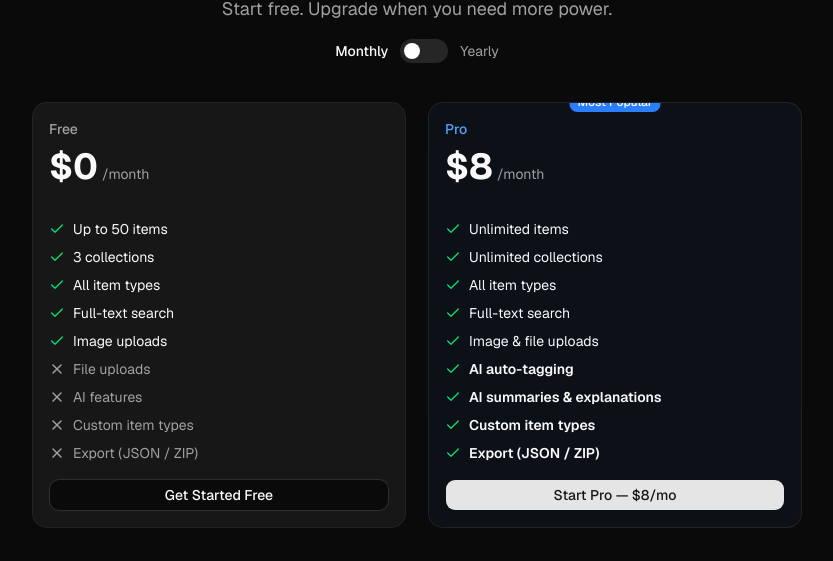
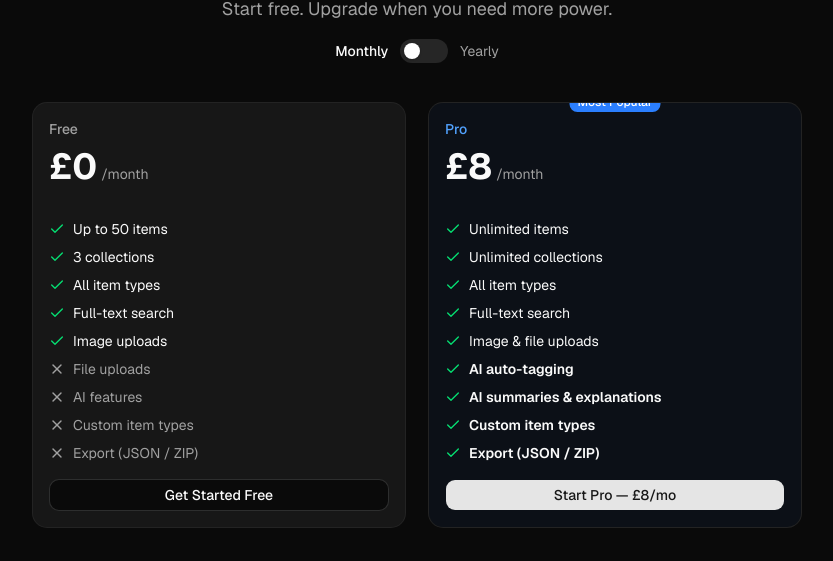
Before and after one commit to smifffystuff/devstack, a Next.js app: page / in a window 1280 px wide. Shown: the part 2131-2692 px from the top of the page, without its empty margins (223-1056 px from the left). Built offline with nearby package versions, Linux system fonts and the light colour scheme; no server answers.

Commit message:
feat: update pricing currency from USD to GBP

```diff
--- a/src/components/home/PricingToggle.tsx
+++ b/src/components/home/PricingToggle.tsx
@@ -35,8 +35,8 @@ const PRO_FEATURES = [
 export default function PricingToggle() {
   const [isYearly, setIsYearly] = useState(false);
 
-  const proPrice = isYearly ? "$6" : "$8";
-  const ctaPrice = isYearly ? "$72/yr" : "$8/mo";
+  const proPrice = isYearly ? "£6" : "£8";
+  const ctaPrice = isYearly ? "£72/yr" : "£8/mo";
 
   return (
     <>
@@ -81,7 +81,7 @@ export default function PricingToggle() {
           <CardHeader className="pb-4">
             <div className="text-sm font-medium text-muted-foreground mb-1">Free</div>
             <div className="flex items-baseline gap-1">
-              <span className="text-4xl font-bold">$0</span>
+              <span className="text-4xl font-bold">£0</span>
               <span className="text-muted-foreground">/month</span>
             </div>
           </CardHeader>
@@ -121,7 +121,7 @@ export default function PricingToggle() {
               <span className="text-muted-foreground">/month</span>
             </div>
             {isYearly && (
-              <p className="text-xs text-muted-foreground mt-1">Billed as $72/year</p>
+              <p className="text-xs text-muted-foreground mt-1">Billed as £72/year</p>
             )}
           </CardHeader>
           <CardContent className="space-y-4">
```
